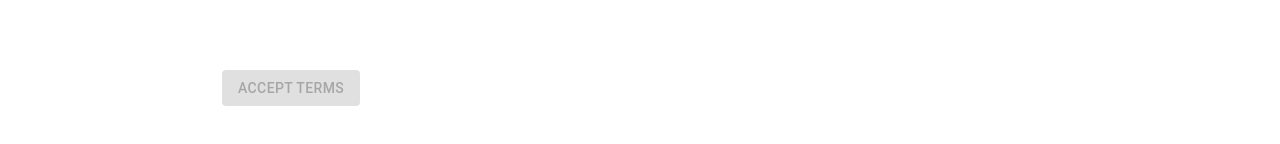
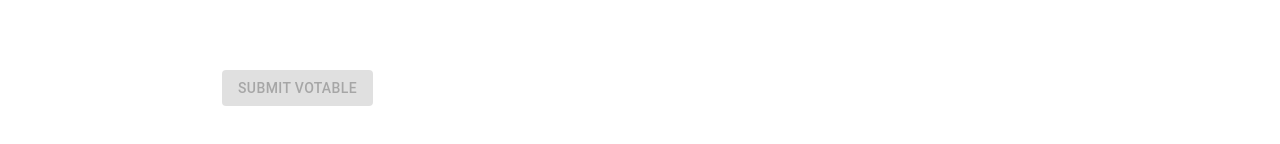
Before and after one commit to JamesMitofsky/Community-Votes, a React (Create React App) app: page /admin in a window 1280 px wide. Shown: the part 594-738 px from the top of the page. Built offline with nearby package versions, Linux system fonts and the light colour scheme.

Commit message:
Update copy for submit button

```diff
--- a/src/components/SuccessButton.jsx
+++ b/src/components/SuccessButton.jsx
@@ -27,7 +27,7 @@ export default function SuccessButton({
         disabled={buttonState}
         onClick={publishToServer}
       >
-        Accept terms
+        Submit votable
       </Button>
       {loading && (
         <CircularProgress
```
